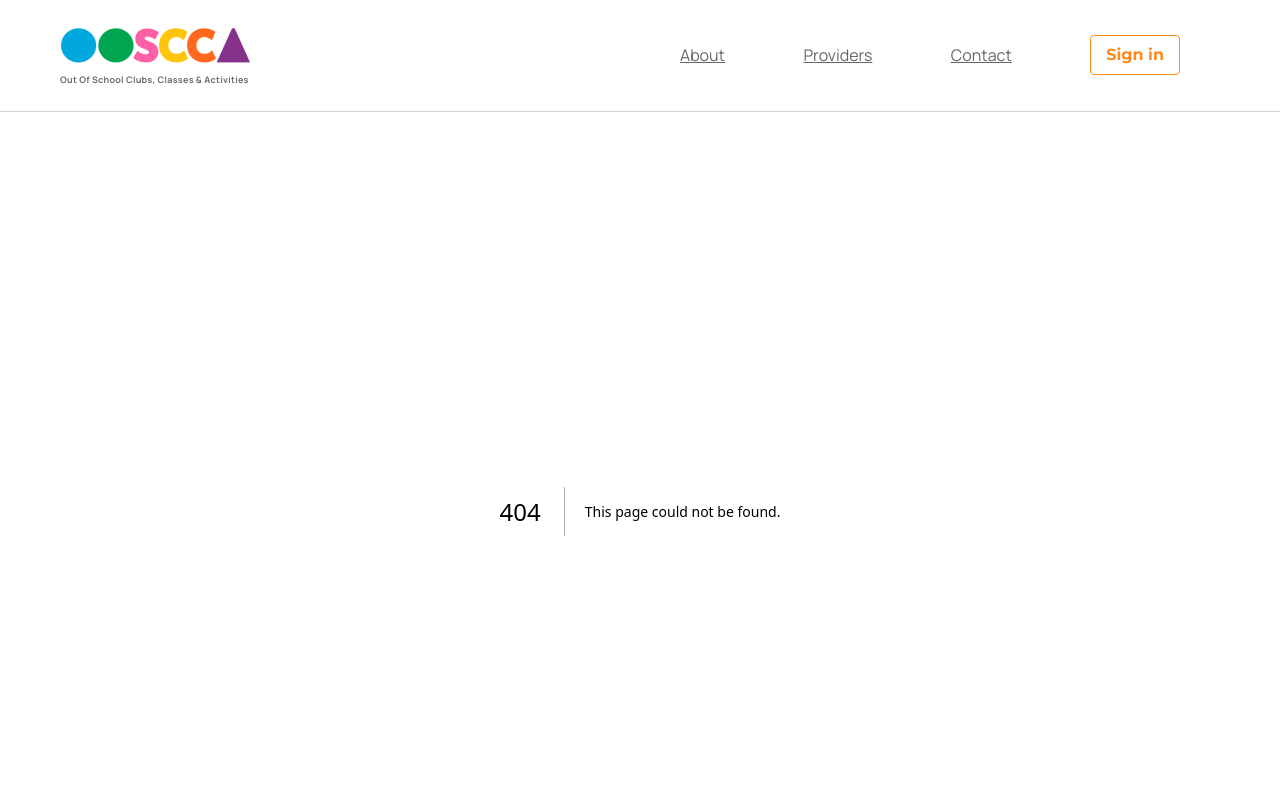
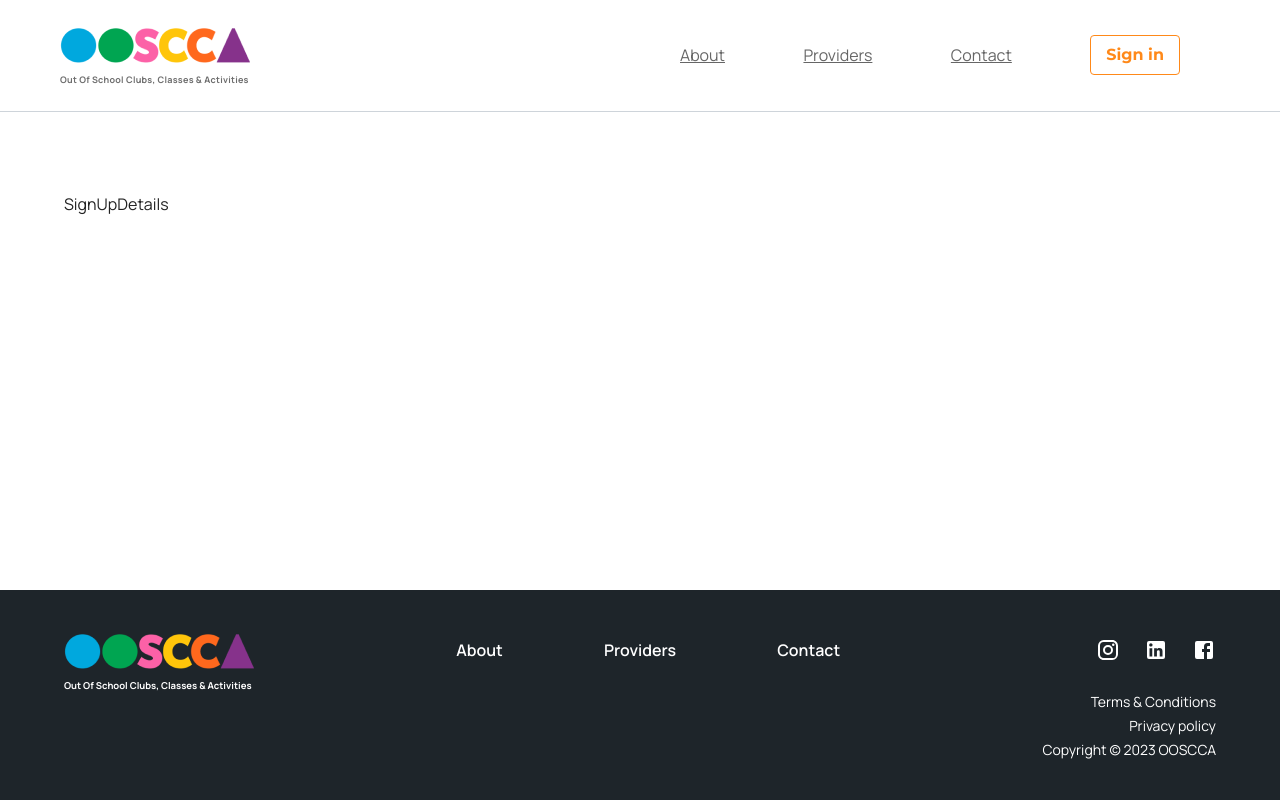
Before and after one commit to digital-brother/ooscca-fe, a Next.js app: page /signup-details in a window 1280 px wide. Before the commit this address had no page. Shown: the top 800 px of the page. Built offline with nearby package versions, Linux system fonts and the light colour scheme.

Commit message:
Wire up SignUpDetails page

```diff
--- /dev/null
+++ b/src/app/(signup)/signup-details/page.js
@@ -0,0 +1,5 @@
+import { Container } from "@mui/material";
+
+export default function SignUpDetails() {
+  return <Container sx={{ py: 10 }}>SignUpDetails</Container>;
+}
```
